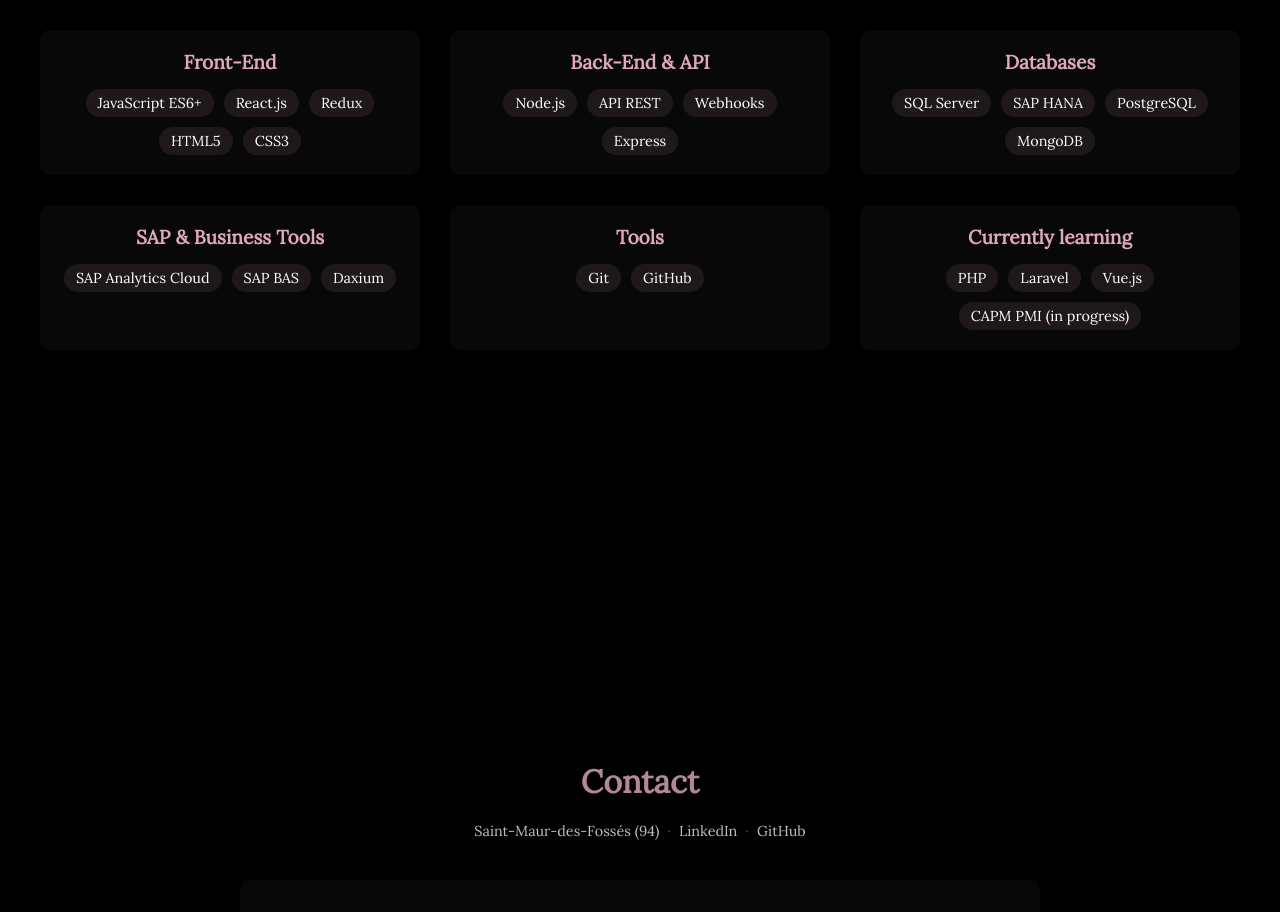
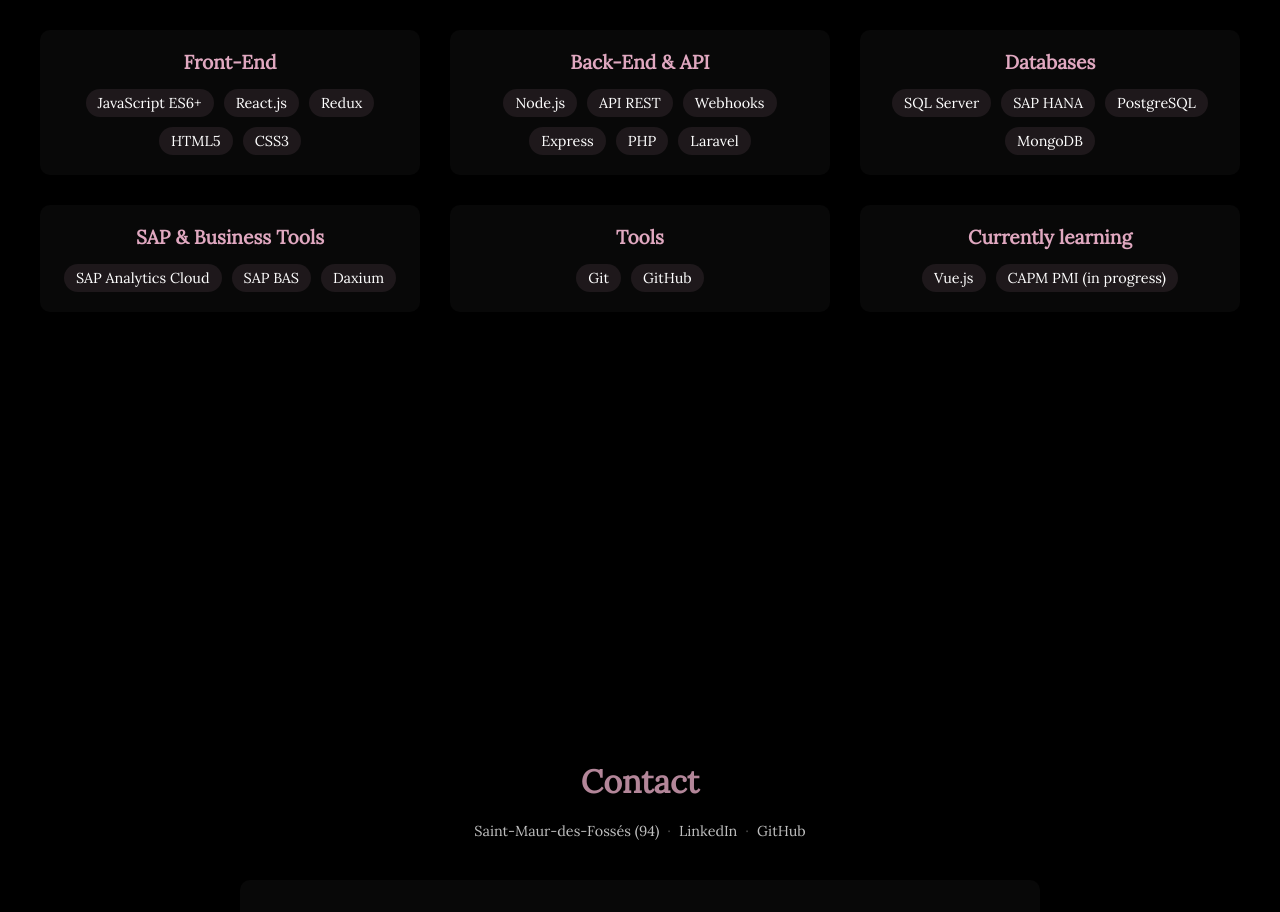
Before and after one commit to kamellaidi/feusacree, a React (Vite) app: page / in a window 1280 px wide. Shown: the part 2840-3752 px from the top of the page. Built offline with nearby package versions, Linux system fonts and the light colour scheme; no server answers.

Commit message:
fix(skills): move PHP/Laravel from learning to backend
CEE Planning Tool is in production, these are acquired skills

https://claude.ai/code/session_016DqtmYuadV6nYe7n3YcLyM

```diff
--- a/src/components/Skills/Skills.jsx
+++ b/src/components/Skills/Skills.jsx
@@ -3,11 +3,11 @@ import './skills.css';
 
 const SKILL_CATEGORIES = [
   { key: 'frontend', skills: ['JavaScript ES6+', 'React.js', 'Redux', 'HTML5', 'CSS3'] },
-  { key: 'backend',  skills: ['Node.js', 'API REST', 'Webhooks', 'Express'] },
+  { key: 'backend',  skills: ['Node.js', 'API REST', 'Webhooks', 'Express', 'PHP', 'Laravel'] },
   { key: 'databases', skills: ['SQL Server', 'SAP HANA', 'PostgreSQL', 'MongoDB'] },
   { key: 'sap',      skills: ['SAP Analytics Cloud', 'SAP BAS', 'Daxium'] },
   { key: 'tools',    skills: ['Git', 'GitHub'] },
-  { key: 'learning', skills: ['PHP', 'Laravel', 'Vue.js', '__capm__'] },
+  { key: 'learning', skills: ['Vue.js', '__capm__'] },
 ];
 
 const Skills = () => {
```
